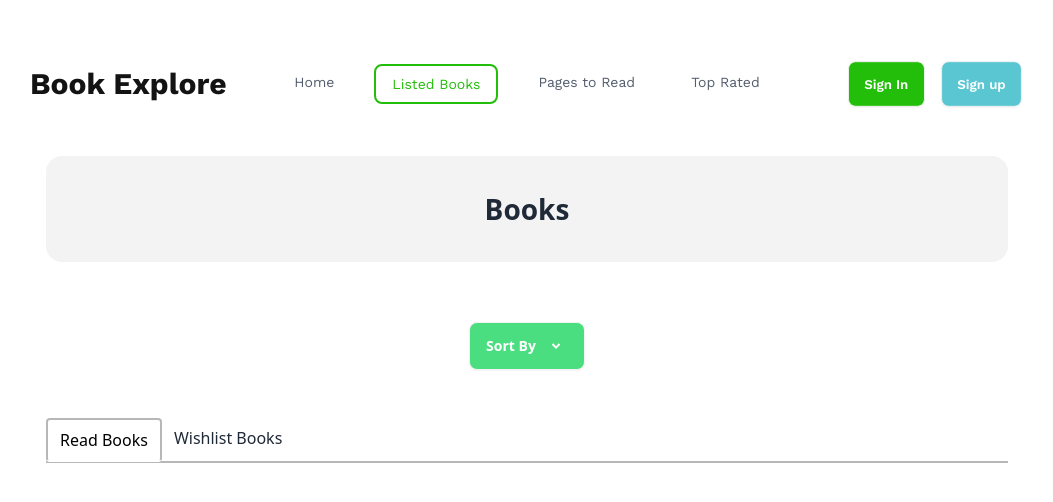
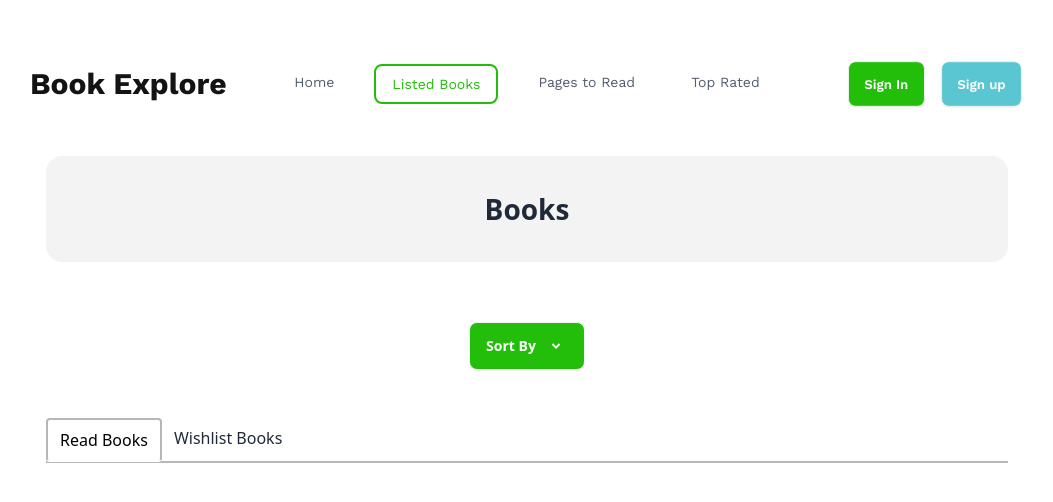
Before and after one commit to Fahim-Prodhan/book-explorer, a React (Vite) app: page /listedBooks in a window 1280 px wide. Shown: the top 502 px of the page, without its empty margins (113-1166 px from the left). Built offline with nearby package versions, Linux system fonts and the light colour scheme; a web font is replaced by a local one.

Commit message:
Readme file update

```diff
--- a/src/components/listedBook/ListedBook.jsx
+++ b/src/components/listedBook/ListedBook.jsx
@@ -1,9 +1,8 @@
 import { RiArrowDropDownLine } from "react-icons/ri";
 import { useState } from "react";
-import { NavLink, Outlet, useLoaderData } from "react-router-dom";
+import { NavLink, useLoaderData } from "react-router-dom";
 import { getStoredRead, getStoredWish } from "../../utility/localStorage";
 import ReadBook from "../readBook/ReadBook";
-import sortBy from "sort-by";
 
 
 
@@ -61,7 +60,7 @@ function ListedBook( ) {
             <h2 className="text-lg font-bold mb-4 text-white">Sort</h2>
             <div className="flex justify-center mt-8 mb-12">
                 <details className="dropdown ">
-                    <summary className=" btn bg-green-400 text-white">Sort By<span className="text-2xl"><RiArrowDropDownLine /></span></summary>
+                    <summary className=" btn bg-[#23BE0A] text-white">Sort By<span className="text-2xl"><RiArrowDropDownLine /></span></summary>
                     <ul className="p-2 shadow menu dropdown-content z-[1] bg-base-100 rounded-box w-52">
                         <li><a onClick={ratingSort}>Rating</a></li>
                         <li><a onClick={pageSort}>Number of Pages</a></li>
--- a/src/components/topRated/TopRated.jsx
+++ b/src/components/topRated/TopRated.jsx
@@ -7,7 +7,7 @@ TopRated.propTypes = {
 
 function TopRated({topBook}) {
 
-    const { bookName, author, image, tags, category, rating } = topBook
+    const { bookName, author, image, category, rating } = topBook
 
     return (
         <Link to={`/book/${topBook.id}`}>
```
Also changed, not shown: 1 other file (tests, documents, lock files or other folders).
